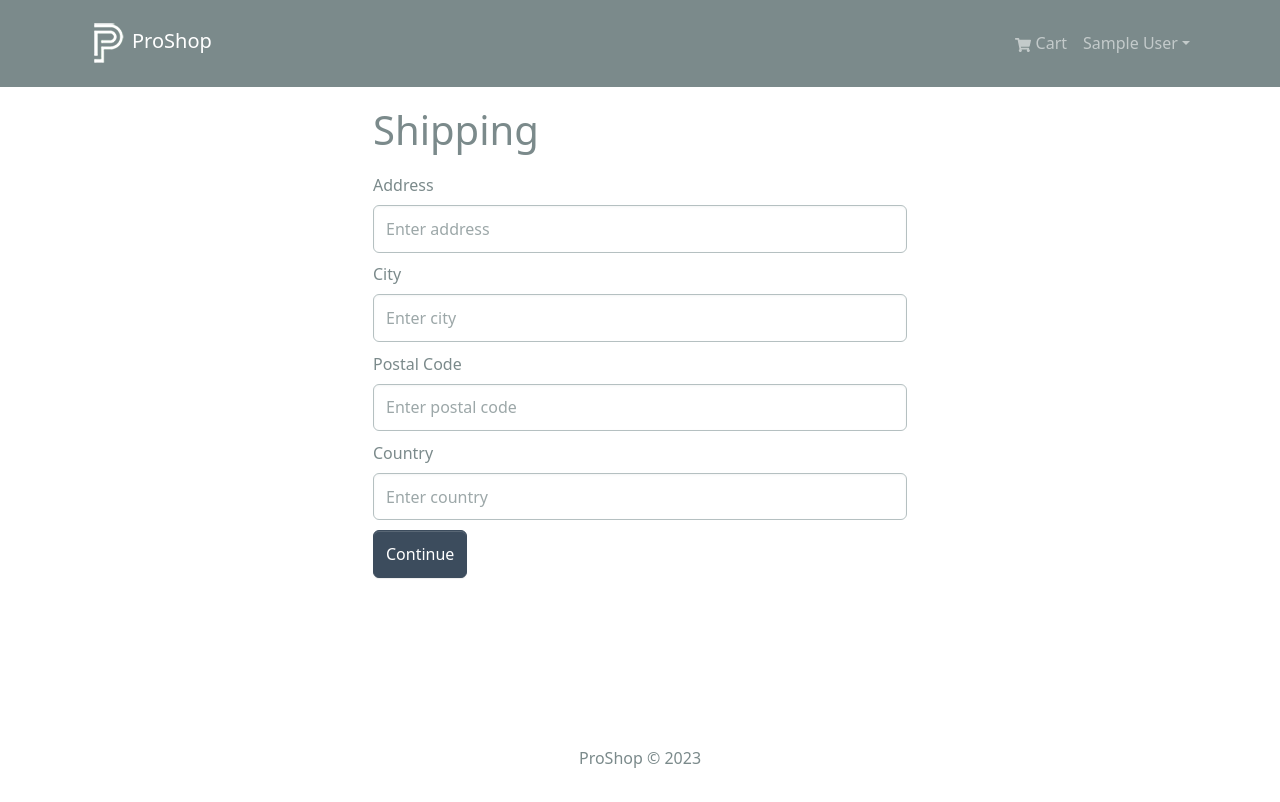
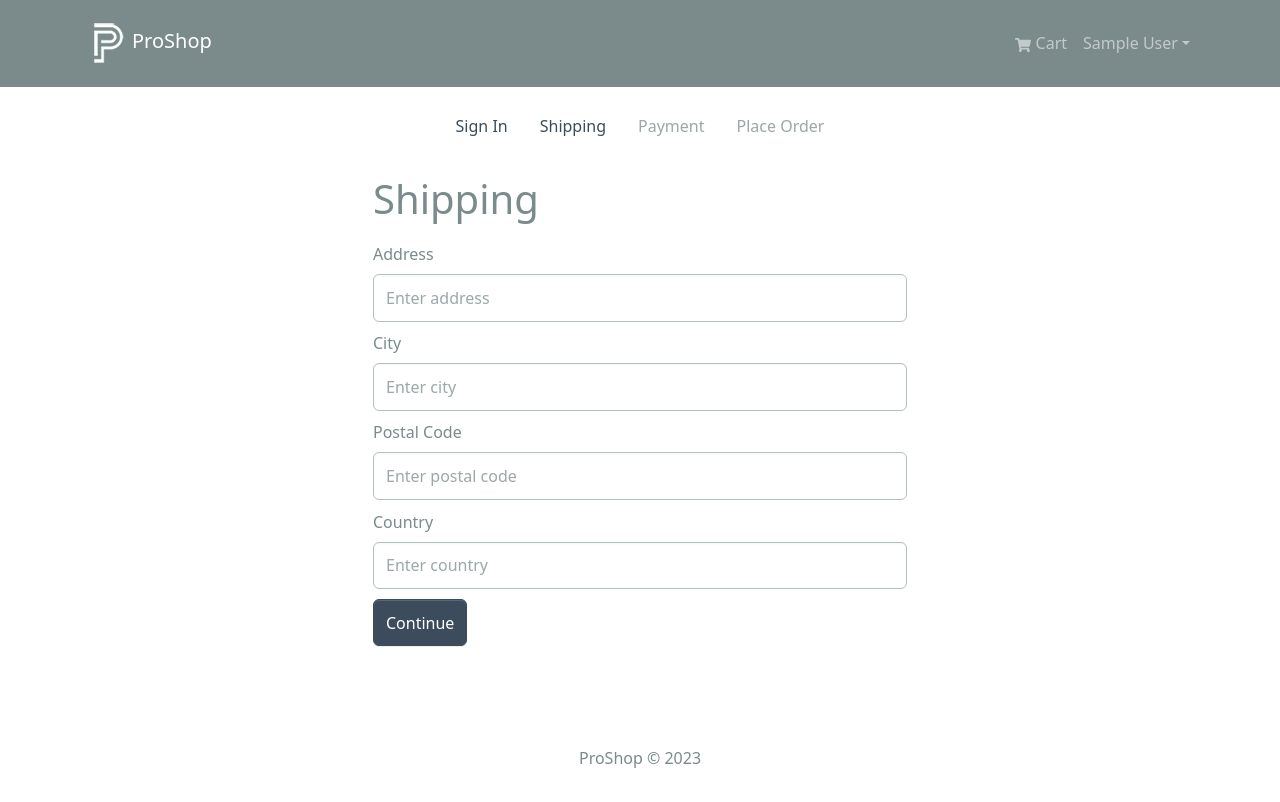
Before and after one commit to josebarrera1996/proshop-v2, a React (Create React App) app in the folder frontend/: page /shipping in a window 1280 px wide. Shown: the top 802 px of the page. Built offline with nearby package versions, Linux system fonts and the light colour scheme; sample sign-in values are in the browser's storage.

Commit message:
Checkout steps component

```diff
--- /dev/null
+++ b/frontend/src/components/CheckoutSteps.jsx
@@ -0,0 +1,66 @@
+import React from 'react';
+import { Nav } from 'react-bootstrap';
+import { LinkContainer } from 'react-router-bootstrap';
+
+// Componente funcional que muestra los pasos del proceso de pago
+const CheckoutSteps = ({ step1, step2, step3, step4 }) => {
+    return (
+        // Barra de navegación de Bootstrap alineada al centro y con un margen inferior
+        <Nav className='justify-content-center mb-4'>
+            {/* Paso 1: Sign In */}
+            <Nav.Item>
+                {step1 ? (
+                    // Si el paso está completado, enlaza a '/login' usando LinkContainer y muestra el enlace
+                    <LinkContainer to='/login'>
+                        <Nav.Link>Sign In</Nav.Link>
+                    </LinkContainer>
+                ) : (
+                    // Si el paso no está completado, muestra el enlace deshabilitado
+                    <Nav.Link disabled>Sign In</Nav.Link>
+                )}
+            </Nav.Item>
+
+            {/* Paso 2: Shipping */}
+            <Nav.Item>
+                {step2 ? (
+                    // Si el paso está completado, enlaza a '/shipping' usando LinkContainer y muestra el enlace
+                    <LinkContainer to='/shipping'>
+                        <Nav.Link>Shipping</Nav.Link>
+                    </LinkContainer>
+                ) : (
+                    // Si el paso no está completado, muestra el enlace deshabilitado
+                    <Nav.Link disabled>Shipping</Nav.Link>
+                )}
+            </Nav.Item>
+
+            {/* Paso 3: Payment */}
+            <Nav.Item>
+                {step3 ? (
+                    // Si el paso está completado, enlaza a '/payment' usando LinkContainer y muestra el enlace
+                    <LinkContainer to='/payment'>
+                        <Nav.Link>Payment</Nav.Link>
+                    </LinkContainer>
+                ) : (
+                    // Si el paso no está completado, muestra el enlace deshabilitado
+                    <Nav.Link disabled>Payment</Nav.Link>
+                )}
+            </Nav.Item>
+
+            {/* Paso 4: Place Order */}
+            <Nav.Item>
+                {step4 ? (
+                    // Si el paso está completado, enlaza a '/placeorder' usando LinkContainer y muestra el enlace
+                    <LinkContainer to='/placeorder'>
+                        <Nav.Link>Place Order</Nav.Link>
+                    </LinkContainer>
+                ) : (
+                    // Si el paso no está completado, muestra el enlace deshabilitado
+                    <Nav.Link disabled>Place Order</Nav.Link>
+                )}
+            </Nav.Item>
+        </Nav>
+    );
+};
+
+// Exporta el componente CheckoutSteps para su uso en otras partes de la aplicación
+export default CheckoutSteps;
--- a/frontend/src/screens/ShippingScreen.jsx
+++ b/frontend/src/screens/ShippingScreen.jsx
@@ -3,6 +3,7 @@
 import { useDispatch, useSelector } from 'react-redux';
 import { useNavigate } from 'react-router-dom';
 import FormContainer from '../components/FormContainer';
+import CheckoutSteps from '../components/CheckoutSteps';
 import { saveShippingAddress } from '../slices/cartSlice';
 
 // Componente funcional para la pantalla de envío
@@ -37,6 +38,7 @@
     // Estructura del componente con el formulario de dirección de envío
     return (
         <FormContainer>
+            <CheckoutSteps step1 step2 />
             <h1>Shipping</h1>
             <Form onSubmit={submitHandler}>
                 {/* Campo de entrada para la dirección */}
```
